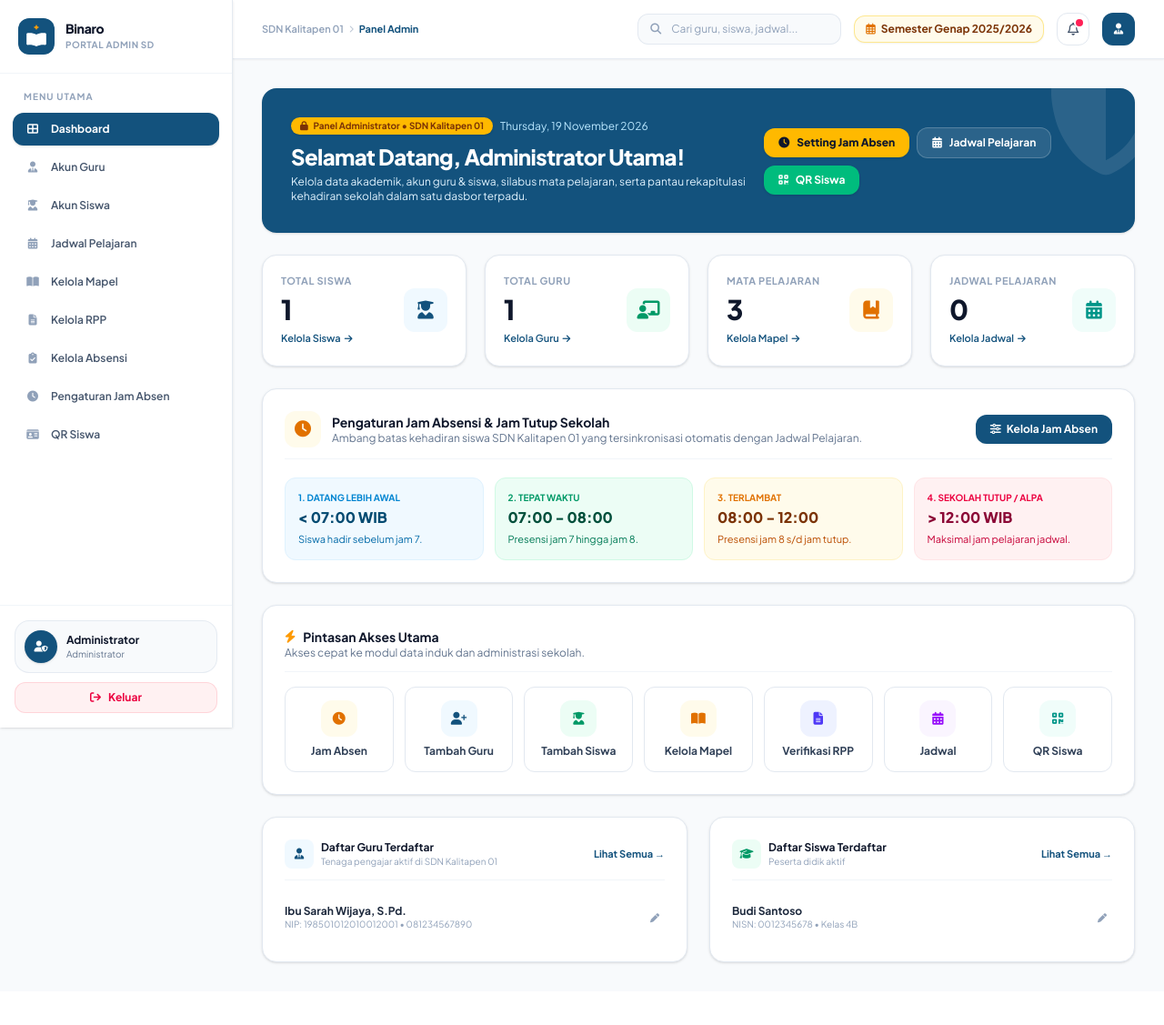
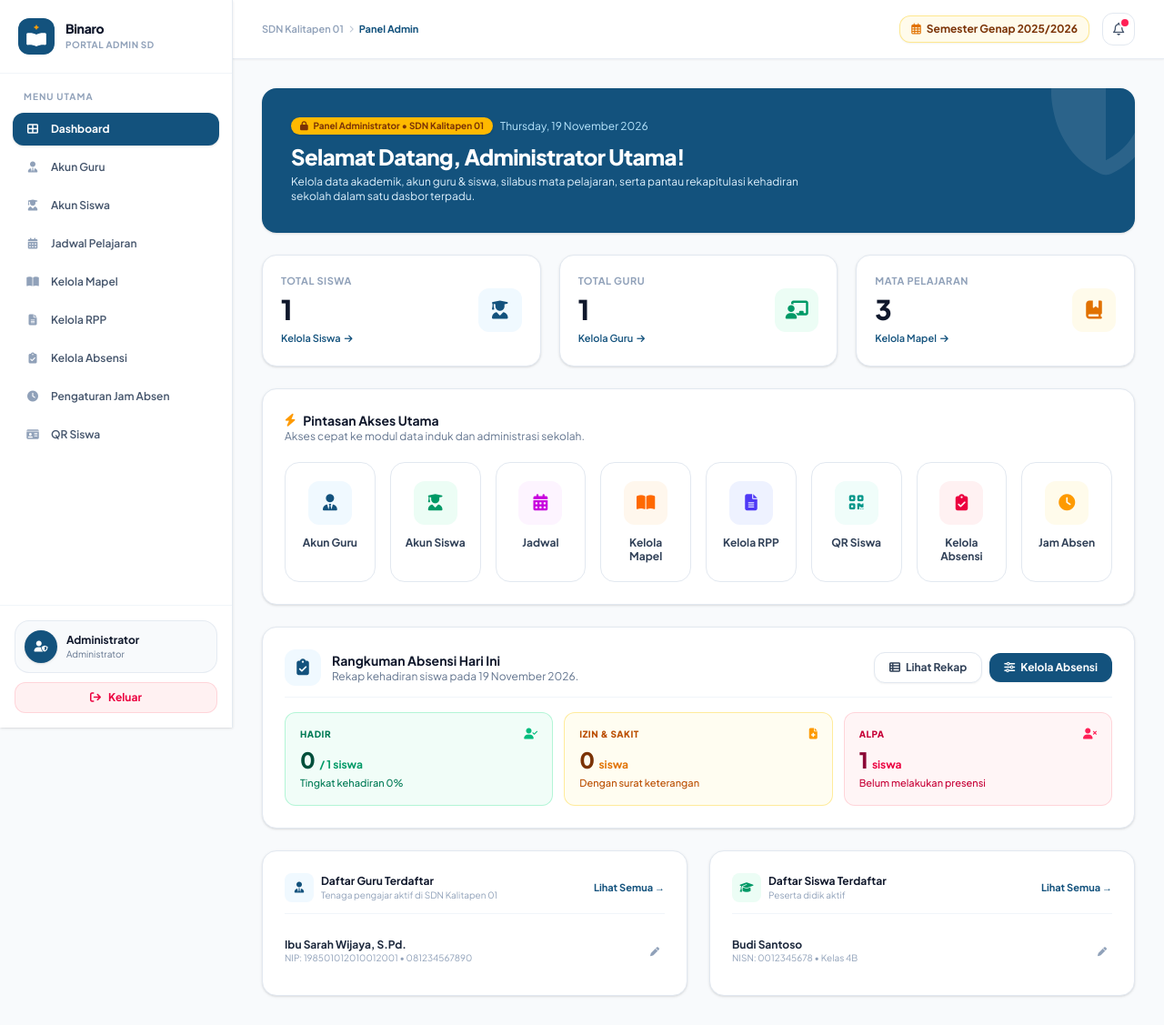
Before and after one commit to MughniIanAkmal/Binaro, a Laravel app: page /admin/dashboard in a window 1280 px wide. Shown: the whole page at 91% size. Before the commit the page ends 1060 px from the top, so only its background shows below. Run offline with Laravel 12, Linux system fonts and the light colour scheme; the visitor is signed in with stand-in values (Sample User, id 1); data comes from the database, SQL or seed files in the repository; data that the repository does not hold is empty; style sheets or scripts are compiled from the project's sources.

Commit message:
Perbaikan beranda laravel

```diff
--- a/laravel/app/Http/Controllers/Admin/AdminController.php
+++ b/laravel/app/Http/Controllers/Admin/AdminController.php
@@ -4,12 +4,10 @@ namespace App\Http\Controllers\Admin;
 
 use App\Http\Controllers\Controller;
 use App\Models\Absen;
-use App\Models\AbsensiSetting;
 use App\Models\Admin;
 use App\Models\Guru;
-use App\Models\Jadwal;
-use App\Models\Kelas;
 use App\Models\MataPelajaran;
+use App\Models\Rpp;
 use App\Models\Siswa;
 
 class AdminController extends Controller
@@ -24,29 +22,29 @@ class AdminController extends Controller
         $totalSiswa = Siswa::count();
         $totalGuru = Guru::count();
         $totalMapel = MataPelajaran::count();
-        $totalKelas = Kelas::count();
-        $totalJadwal = class_exists(Jadwal::class) ? Jadwal::count() : 0;
 
         $today = now()->toDateString();
         $hadirHariIni = Absen::where('tanggal', $today)->where('status', 'Hadir')->count();
         $izinSakitHariIni = Absen::where('tanggal', $today)->whereIn('status', ['Izin', 'Sakit'])->count();
+        $alpaHariIni = max(0, $totalSiswa - ($hadirHariIni + $izinSakitHariIni));
         $persentaseHadir = $totalSiswa > 0 ? round(($hadirHariIni / $totalSiswa) * 100, 1) : 0;
+
+        $rppPerluReview = Rpp::whereIn('status', ['menunggu_review', 'draft', 'perlu_revisi'])->count();
 
         $stats = [
             'total_siswa' => $totalSiswa,
             'total_guru' => $totalGuru,
             'total_mapel' => $totalMapel,
-            'total_kelas' => $totalKelas,
-            'total_jadwal' => $totalJadwal,
             'hadir_hari_ini' => $hadirHariIni,
             'izin_sakit_hari_ini' => $izinSakitHariIni,
+            'alpa_hari_ini' => $alpaHariIni,
             'persentase_hadir' => $persentaseHadir,
+            'rpp_perlu_review' => $rppPerluReview,
         ];
 
         $recentGuru = Guru::latest()->take(5)->get();
         $recentSiswa = Siswa::with('kelas')->latest()->take(5)->get();
-        $absensiSetting = class_exists(AbsensiSetting::class) ? AbsensiSetting::getSettings() : null;
 
-        return view('admin.dashboard', compact('admin', 'stats', 'recentGuru', 'recentSiswa', 'absensiSetting'));
+        return view('admin.dashboard', compact('admin', 'stats', 'recentGuru', 'recentSiswa'));
     }
 }
--- a/laravel/resources/views/admin/dashboard.blade.php
+++ b/laravel/resources/views/admin/dashboard.blade.php
@@ -8,7 +8,7 @@
             <i class="fas fa-shield-halved text-9xl"></i>
         </div>
 
-        <div class="relative z-10 flex flex-col md:flex-row md:items-center md:justify-between gap-4">
+        <div class="relative z-10">
             <div>
                 <div class="flex items-center gap-2 mb-2">
                     <span class="bg-amber-400 text-amber-900 font-bold text-[10px] px-2.5 py-0.5 rounded-full shadow-sm">
@@ -25,23 +25,11 @@
                     Kelola data akademik, akun guru & siswa, silabus mata pelajaran, serta pantau rekapitulasi kehadiran sekolah dalam satu dasbor terpadu.
                 </p>
             </div>
-
-            <div class="flex items-center gap-2 self-start md:self-center flex-wrap">
-                <a href="{{ route('admin.absensi.settings') }}" class="px-4 py-2 bg-amber-400 hover:bg-amber-500 rounded-xl text-xs font-black text-slate-900 transition flex items-center gap-2 shadow-sm">
-                    <i class="fas fa-clock"></i> Setting Jam Absen
-                </a>
-                <a href="{{ route('jadwal.index') }}" class="px-4 py-2 bg-white/10 hover:bg-white/20 border border-white/20 rounded-xl text-xs font-bold text-white transition flex items-center gap-2">
-                    <i class="fas fa-calendar-alt"></i> Jadwal Pelajaran
-                </a>
-                <a href="{{ route('admin.qr.index') }}" class="px-4 py-2 bg-emerald-500 hover:bg-emerald-600 rounded-xl text-xs font-bold text-white transition flex items-center gap-2 shadow-sm">
-                    <i class="fas fa-qrcode"></i> QR Siswa
-                </a>
-            </div>
         </div>
     </div>
 
-    <!-- 4 KPI Stat Cards -->
-    <div class="grid grid-cols-1 sm:grid-cols-2 lg:grid-cols-4 gap-5">
+    <!-- 3 KPI Stat Cards -->
+    <div class="grid grid-cols-1 sm:grid-cols-2 lg:grid-cols-3 gap-5">
         <!-- Siswa -->
         <a href="{{ route('siswa.data.index') }}" class="bg-white p-5 rounded-2xl border border-slate-200 shadow-sm hover:border-primary/60 hover:shadow-md transition group">
             <div class="flex items-center justify-between">
@@ -89,132 +77,161 @@
                 </div>
             </div>
         </a>
-
-        <!-- Jadwal Pelajaran -->
-        <a href="{{ route('jadwal.index') }}" class="bg-white p-5 rounded-2xl border border-slate-200 shadow-sm hover:border-primary/60 hover:shadow-md transition group">
-            <div class="flex items-center justify-between">
-                <div>
-                    <span class="text-[11px] font-bold text-slate-400 uppercase tracking-wider block">Jadwal Pelajaran</span>
-                    <div class="text-3xl font-black text-slate-900 mt-1">{{ $stats['total_jadwal'] ?? $stats['total_kelas'] }}</div>
-                    <span class="text-[11px] text-primary font-semibold mt-1 inline-flex items-center gap-1 group-hover:translate-x-0.5 transition">
-                        Kelola Jadwal <i class="fas fa-arrow-right text-[10px]"></i>
-                    </span>
-                </div>
-                <div class="w-12 h-12 rounded-xl bg-teal-50 text-teal-600 group-hover:bg-teal-600 group-hover:text-white transition flex items-center justify-center text-xl font-bold">
-                    <i class="fas fa-calendar-alt"></i>
-                </div>
-            </div>
-        </a>
     </div>
 
-    <!-- Setting Jam Absensi & Jam Operasional Sekolah Banner -->
+    <!-- Quick Action Shortcut Hub -->
+    <div class="bg-white rounded-2xl shadow-sm border border-slate-200 p-6 space-y-5">
+        <div>
+            <h3 class="text-sm font-bold text-slate-900 flex items-center gap-2">
+                <i class="fas fa-bolt text-amber-500"></i> Pintasan Akses Utama
+            </h3>
+            <p class="text-xs text-slate-500">Akses cepat ke modul data induk dan administrasi sekolah.</p>
+        </div>
+
+        <div class="grid grid-cols-2 sm:grid-cols-4 lg:grid-cols-8 gap-4">
+            <a href="{{ route('guru.data.index') }}" class="py-5 px-3 rounded-2xl border border-slate-200 hover:border-primary hover:shadow-md transition text-center flex flex-col items-center gap-3 group">
+                <div class="w-12 h-12 rounded-xl bg-sky-50 text-primary group-hover:scale-105 transition flex items-center justify-center text-lg">
+                    <i class="fas fa-user-tie"></i>
+                </div>
+                <span class="text-xs font-bold text-slate-700 leading-tight">Akun Guru</span>
+            </a>
+
+            <a href="{{ route('siswa.data.index') }}" class="py-5 px-3 rounded-2xl border border-slate-200 hover:border-primary hover:shadow-md transition text-center flex flex-col items-center gap-3 group">
+                <div class="w-12 h-12 rounded-xl bg-emerald-50 text-emerald-600 group-hover:scale-105 transition flex items-center justify-center text-lg">
+                    <i class="fas fa-user-graduate"></i>
+                </div>
+                <span class="text-xs font-bold text-slate-700 leading-tight">Akun Siswa</span>
+            </a>
+
+            <a href="{{ route('jadwal.index') }}" class="py-5 px-3 rounded-2xl border border-slate-200 hover:border-primary hover:shadow-md transition text-center flex flex-col items-center gap-3 group">
+                <div class="w-12 h-12 rounded-xl bg-fuchsia-50 text-fuchsia-600 group-hover:scale-105 transition flex items-center justify-center text-lg">
+                    <i class="fas fa-calendar-days"></i>
+                </div>
+                <span class="text-xs font-bold text-slate-700 leading-tight">Jadwal</span>
+            </a>
+
+            <a href="{{ route('mapel.index') }}" class="py-5 px-3 rounded-2xl border border-slate-200 hover:border-primary hover:shadow-md transition text-center flex flex-col items-center gap-3 group">
+                <div class="w-12 h-12 rounded-xl bg-orange-50 text-orange-500 group-hover:scale-105 transition flex items-center justify-center text-lg">
+                    <i class="fas fa-book-open"></i>
+                </div>
+                <span class="text-xs font-bold text-slate-700 leading-tight">Kelola Mapel</span>
+            </a>
+
+            <a href="{{ route('rpp.index') }}" class="relative py-5 px-3 rounded-2xl border border-slate-200 hover:border-primary hover:shadow-md transition text-center flex flex-col items-center gap-3 group">
+                <div class="relative w-12 h-12 rounded-xl bg-indigo-50 text-indigo-600 group-hover:scale-105 transition flex items-center justify-center text-lg">
+                    <i class="fas fa-file-lines"></i>
+                    @if(($stats['rpp_perlu_review'] ?? 0) > 0)
+                    <span class="absolute -top-1.5 -right-1.5 min-w-[18px] h-[18px] px-1 rounded-full bg-rose-500 text-white text-[10px] font-black flex items-center justify-center ring-2 ring-white">
+                        {{ $stats['rpp_perlu_review'] }}
+                    </span>
+                    @endif
+                </div>
+                <span class="text-xs font-bold text-slate-700 leading-tight">Kelola RPP</span>
+            </a>
+
+            <a href="{{ route('admin.qr.index') }}" class="py-5 px-3 rounded-2xl border border-slate-200 hover:border-primary hover:shadow-md transition text-center flex flex-col items-center gap-3 group">
+                <div class="w-12 h-12 rounded-xl bg-teal-50 text-teal-600 group-hover:scale-105 transition flex items-center justify-center text-lg">
+                    <i class="fas fa-qrcode"></i>
+                </div>
+                <span class="text-xs font-bold text-slate-700 leading-tight">QR Siswa</span>
+            </a>
+
+            <a href="{{ route('absensi.index') }}" class="py-5 px-3 rounded-2xl border border-slate-200 hover:border-primary hover:shadow-md transition text-center flex flex-col items-center gap-3 group">
+                <div class="w-12 h-12 rounded-xl bg-rose-50 text-rose-600 group-hover:scale-105 transition flex items-center justify-center text-lg">
+                    <i class="fas fa-clipboard-check"></i>
+                </div>
+                <span class="text-xs font-bold text-slate-700 leading-tight">Kelola Absensi</span>
+            </a>
+
+            <a href="{{ route('admin.absensi.settings') }}" class="py-5 px-3 rounded-2xl border border-slate-200 hover:border-primary hover:shadow-md transition text-center flex flex-col items-center gap-3 group">
+                <div class="w-12 h-12 rounded-xl bg-amber-50 text-amber-500 group-hover:scale-105 transition flex items-center justify-center text-lg">
+                    <i class="fas fa-clock"></i>
+                </div>
+                <span class="text-xs font-bold text-slate-700 leading-tight">Jam Absen</span>
+            </a>
+        </div>
+    </div>
+
+    <!-- Rangkuman Absensi Hari Ini -->
     <div class="bg-white rounded-2xl shadow-sm border border-slate-200 p-6 space-y-4">
         <div class="flex flex-col sm:flex-row sm:items-center justify-between gap-3 pb-3 border-b border-slate-100">
             <div class="flex items-center gap-3">
-                <div class="w-10 h-10 rounded-xl bg-amber-50 text-amber-600 flex items-center justify-center text-lg font-bold">
-                    <i class="fas fa-clock"></i>
+                <div class="w-10 h-10 rounded-xl bg-sky-50 text-primary flex items-center justify-center text-lg font-bold">
+                    <i class="fas fa-clipboard-check"></i>
                 </div>
                 <div>
-                    <h3 class="text-sm font-bold text-slate-900">
-                        Pengaturan Jam Absensi & Jam Tutup Sekolah
-                    </h3>
-                    <p class="text-xs text-slate-500">
-                        Ambang batas kehadiran siswa {{ config('binaro.nama_sekolah') }} yang tersinkronisasi otomatis dengan Jadwal Pelajaran.
-                    </p>
+                    <h3 class="text-sm font-bold text-slate-900">Rangkuman Absensi Hari Ini</h3>
+                    <p class="text-xs text-slate-500">Rekap kehadiran siswa pada {{ now()->translatedFormat('d F Y') }}.</p>
                 </div>
             </div>
-            <a href="{{ route('admin.absensi.settings') }}" class="px-4 py-2 bg-primary hover:bg-primary-hover text-white rounded-xl text-xs font-bold transition flex items-center gap-1.5 shrink-0 shadow-xs">
-                <i class="fas fa-sliders text-xs"></i>
-                <span>Kelola Jam Absen</span>
-            </a>
+            <div class="flex items-center gap-2 shrink-0">
+                <a href="{{ route('absensi.rekap') }}" class="px-4 py-2 bg-white border border-slate-200 hover:bg-slate-50 text-slate-700 rounded-xl text-xs font-bold transition flex items-center gap-1.5 shadow-xs">
+                    <i class="fas fa-table-list text-xs"></i>
+                    <span>Lihat Rekap</span>
+                </a>
+                <a href="{{ route('absensi.index') }}" class="px-4 py-2 bg-primary hover:bg-primary-hover text-white rounded-xl text-xs font-bold transition flex items-center gap-1.5 shadow-xs">
+                    <i class="fas fa-sliders text-xs"></i>
+                    <span>Kelola Absensi</span>
+                </a>
+            </div>
         </div>
 
-        <div class="grid grid-cols-1 sm:grid-cols-4 gap-3 pt-1">
-            <div class="p-3.5 rounded-xl bg-sky-50 border border-sky-100">
-                <span class="text-[10px] font-bold text-sky-600 uppercase block">1. Datang Lebih Awal</span>
-                <div class="text-base font-black text-sky-900 mt-0.5">&lt; {{ $absensiSetting->batas_awal ?? '07:00' }} WIB</div>
-                <p class="text-[11px] text-sky-700 mt-1">Siswa hadir sebelum jam 7.</p>
+        <div class="grid grid-cols-1 sm:grid-cols-2 lg:grid-cols-3 gap-3">
+            <div class="p-4 rounded-xl bg-emerald-50/70 border border-emerald-200/80">
+                <div class="flex items-center justify-between">
+                    <span class="text-[10px] font-black text-emerald-700 uppercase tracking-wider">Hadir</span>
+                    <i class="fas fa-user-check text-emerald-500 text-xs"></i>
+                </div>
+                <div class="text-2xl font-black text-emerald-900 mt-1">
+                    {{ $stats['hadir_hari_ini'] }} <span class="text-xs font-bold text-emerald-600">/ {{ $stats['total_siswa'] }} siswa</span>
+                </div>
+                <p class="text-[11px] text-emerald-700 font-medium mt-0.5">Tingkat kehadiran {{ $stats['persentase_hadir'] }}%</p>
             </div>
-            <div class="p-3.5 rounded-xl bg-emerald-50 border border-emerald-100">
-                <span class="text-[10px] font-bold text-emerald-600 uppercase block">2. Tepat Waktu</span>
-                <div class="text-base font-black text-emerald-900 mt-0.5">{{ $absensiSetting->batas_awal ?? '07:00' }} - {{ $absensiSetting->batas_tepat ?? '08:00' }}</div>
-                <p class="text-[11px] text-emerald-700 mt-1">Presensi jam 7 hingga jam 8.</p>
+
+            <div class="p-4 rounded-xl bg-amber-50/70 border border-amber-200/80">
+                <div class="flex items-center justify-between">
+                    <span class="text-[10px] font-black text-amber-700 uppercase tracking-wider">Izin & Sakit</span>
+                    <i class="fas fa-file-medical text-amber-500 text-xs"></i>
+                </div>
+                <div class="text-2xl font-black text-amber-900 mt-1">
+                    {{ $stats['izin_sakit_hari_ini'] }} <span class="text-xs font-bold text-amber-600">siswa</span>
+                </div>
+                <p class="text-[11px] text-amber-700 font-medium mt-0.5">Dengan surat keterangan</p>
             </div>
-            <div class="p-3.5 rounded-xl bg-amber-50 border border-amber-100">
-                <span class="text-[10px] font-bold text-amber-600 uppercase block">3. Terlambat</span>
-                <div class="text-base font-black text-amber-900 mt-0.5">{{ $absensiSetting->batas_tepat ?? '08:00' }} - {{ $absensiSetting->batas_tutup ?? '12:00' }}</div>
-                <p class="text-[11px] text-amber-700 mt-1">Presensi jam 8 s/d jam tutup.</p>
-            </div>
-            <div class="p-3.5 rounded-xl bg-rose-50 border border-rose-100">
-                <span class="text-[10px] font-bold text-rose-600 uppercase block">4. Sekolah Tutup / Alpa</span>
-                <div class="text-base font-black text-rose-900 mt-0.5">&gt; {{ $absensiSetting->batas_tutup ?? '12:00' }} WIB</div>
-                <p class="text-[11px] text-rose-700 mt-1">Maksimal jam pelajaran jadwal.</p>
+
+            <div class="p-4 rounded-xl bg-rose-50/70 border border-rose-200/80">
+                <div class="flex items-center justify-between">
+                    <span class="text-[10px] font-black text-rose-700 uppercase tracking-wider">Alpa</span>
+                    <i class="fas fa-user-times text-rose-500 text-xs"></i>
+                </div>
+                <div class="text-2xl font-black text-rose-900 mt-1">
+                    {{ $stats['alpa_hari_ini'] }} <span class="text-xs font-bold text-rose-600">siswa</span>
+                </div>
+                <p class="text-[11px] text-rose-700 font-medium mt-0.5">Belum melakukan presensi</p>
             </div>
         </div>
     </div>
 
-    <!-- Quick Action Shortcut Hub -->
-    <div class="bg-white rounded-2xl shadow-sm border border-slate-200 p-6 space-y-4">
-        <div class="flex items-center justify-between pb-3 border-b border-slate-100">
-            <div>
-                <h3 class="text-sm font-bold text-slate-900 flex items-center gap-2">
-                    <i class="fas fa-bolt text-amber-500"></i> Pintasan Akses Utama
-                </h3>
-                <p class="text-xs text-slate-500">Akses cepat ke modul data induk dan administrasi sekolah.</p>
-            </div>
+    @if(($stats['rpp_perlu_review'] ?? 0) > 0)
+    <!-- RPP Menunggu Review -->
+    <a href="{{ route('rpp.index', ['status' => 'menunggu_review']) }}"
+       class="flex items-center gap-3.5 bg-amber-50 border border-amber-200/90 rounded-2xl px-5 py-4 hover:bg-amber-100/80 transition group">
+        <div class="w-10 h-10 rounded-xl bg-amber-400 text-amber-900 flex items-center justify-center text-base font-bold shrink-0">
+            <i class="fas fa-file-circle-exclamation"></i>
         </div>
-
-        <div class="grid grid-cols-2 sm:grid-cols-4 lg:grid-cols-7 gap-3">
-            <a href="{{ route('admin.absensi.settings') }}" class="p-3.5 rounded-xl border border-slate-200 hover:border-amber-500 hover:bg-amber-50/40 transition text-center flex flex-col items-center gap-2 group">
-                <div class="w-10 h-10 rounded-xl bg-amber-50 text-amber-600 group-hover:scale-105 transition flex items-center justify-center text-sm font-bold">
-                    <i class="fas fa-clock"></i>
-                </div>
-                <span class="text-xs font-bold text-slate-700">Jam Absen</span>
-            </a>
-
-            <a href="{{ route('guru.data.create') }}" class="p-3.5 rounded-xl border border-slate-200 hover:border-primary hover:bg-slate-50 transition text-center flex flex-col items-center gap-2 group">
-                <div class="w-10 h-10 rounded-xl bg-sky-50 text-primary group-hover:scale-105 transition flex items-center justify-center text-sm font-bold">
-                    <i class="fas fa-user-plus"></i>
-                </div>
-                <span class="text-xs font-bold text-slate-700">Tambah Guru</span>
-            </a>
-
-            <a href="{{ route('siswa.data.create') }}" class="p-3.5 rounded-xl border border-slate-200 hover:border-primary hover:bg-slate-50 transition text-center flex flex-col items-center gap-2 group">
-                <div class="w-10 h-10 rounded-xl bg-emerald-50 text-emerald-600 group-hover:scale-105 transition flex items-center justify-center text-sm font-bold">
-                    <i class="fas fa-user-graduate"></i>
-                </div>
-                <span class="text-xs font-bold text-slate-700">Tambah Siswa</span>
-            </a>
-
-            <a href="{{ route('mapel.index') }}" class="p-3.5 rounded-xl border border-slate-200 hover:border-primary hover:bg-slate-50 transition text-center flex flex-col items-center gap-2 group">
-                <div class="w-10 h-10 rounded-xl bg-amber-50 text-amber-600 group-hover:scale-105 transition flex items-center justify-center text-sm font-bold">
-                    <i class="fas fa-book-open"></i>
-                </div>
-                <span class="text-xs font-bold text-slate-700">Kelola Mapel</span>
-            </a>
-
-            <a href="{{ route('rpp.index') }}" class="p-3.5 rounded-xl border border-slate-200 hover:border-primary hover:bg-slate-50 transition text-center flex flex-col items-center gap-2 group">
-                <div class="w-10 h-10 rounded-xl bg-indigo-50 text-indigo-600 group-hover:scale-105 transition flex items-center justify-center text-sm font-bold">
-                    <i class="fas fa-file-lines"></i>
-                </div>
-                <span class="text-xs font-bold text-slate-700">Verifikasi RPP</span>
-            </a>
-
-            <a href="{{ route('jadwal.index') }}" class="p-3.5 rounded-xl border border-slate-200 hover:border-primary hover:bg-slate-50 transition text-center flex flex-col items-center gap-2 group">
-                <div class="w-10 h-10 rounded-xl bg-purple-50 text-purple-600 group-hover:scale-105 transition flex items-center justify-center text-sm font-bold">
-                    <i class="fas fa-calendar-alt"></i>
-                </div>
-                <span class="text-xs font-bold text-slate-700">Jadwal</span>
-            </a>
-
-            <a href="{{ route('admin.qr.index') }}" class="p-3.5 rounded-xl border border-slate-200 hover:border-primary hover:bg-slate-50 transition text-center flex flex-col items-center gap-2 group">
-                <div class="w-10 h-10 rounded-xl bg-teal-50 text-teal-600 group-hover:scale-105 transition flex items-center justify-center text-sm font-bold">
-                    <i class="fas fa-qrcode"></i>
-                </div>
-                <span class="text-xs font-bold text-slate-700">QR Siswa</span>
-            </a>
+        <div class="min-w-0 flex-1">
+            <p class="text-xs font-bold text-amber-900">
+                {{ $stats['rpp_perlu_review'] }} RPP menunggu review
+            </p>
+            <p class="text-[11px] text-amber-700 mt-0.5">
+                Dokumen RPP dari guru berstatus menunggu review, draf, atau perlu revisi.
+            </p>
         </div>
-    </div>
+        <span class="text-[11px] font-bold text-amber-900 inline-flex items-center gap-1 shrink-0 group-hover:translate-x-0.5 transition">
+            Tinjau <i class="fas fa-arrow-right text-[10px]"></i>
+        </span>
+    </a>
+    @endif
 
     <!-- Dual Column Recent Overview: Guru & Siswa -->
     <div class="grid grid-cols-1 lg:grid-cols-2 gap-6">
--- a/laravel/resources/views/layouts/app.blade.php
+++ b/laravel/resources/views/layouts/app.blade.php
@@ -162,16 +162,9 @@
                 @endif
             </div>
 
-            <!-- Right Controls: Header Actions (Jika ada), Search, Semester Badge, Bell, User Avatar -->
+            <!-- Right Controls: Header Actions (Jika ada), Semester Badge, Bell -->
             <div class="flex items-center gap-3.5 ml-auto shrink-0 flex-nowrap">
                 @yield('header_actions')
-
-                <!-- Search Box -->
-                <div class="relative w-44 md:w-56 hidden sm:block">
-                    <i class="fas fa-magnifying-glass absolute left-3.5 top-1/2 -translate-y-1/2 text-slate-400 text-xs"></i>
-                    <input type="text" placeholder="Cari guru, siswa, jadwal..."
-                           class="w-full pl-9 pr-4 py-2 rounded-xl bg-slate-50 border border-slate-200/90 text-xs text-slate-700 placeholder:text-slate-400 focus:bg-white focus:outline-none focus:ring-1 focus:ring-primary transition">
-                </div>
 
                 <!-- Semester Badge -->
                 <div class="hidden lg:flex bg-amber-50 text-amber-900 border border-amber-200/90 px-3 py-1.5 rounded-xl text-xs font-bold items-center gap-1.5 shadow-xs whitespace-nowrap">
@@ -185,10 +178,6 @@
                     <span class="absolute top-1.5 right-1.5 w-2 h-2 rounded-full bg-rose-500 ring-2 ring-white"></span>
                 </div>
 
-                <!-- User Profile Circle -->
-                <div class="w-9 h-9 rounded-xl sidebar-brand-bg text-white flex items-center justify-center font-bold text-xs shadow-xs cursor-pointer shrink-0">
-                    <i class="fas fa-user-tie text-xs"></i>
-                </div>
             </div>
         </header>
 
```
